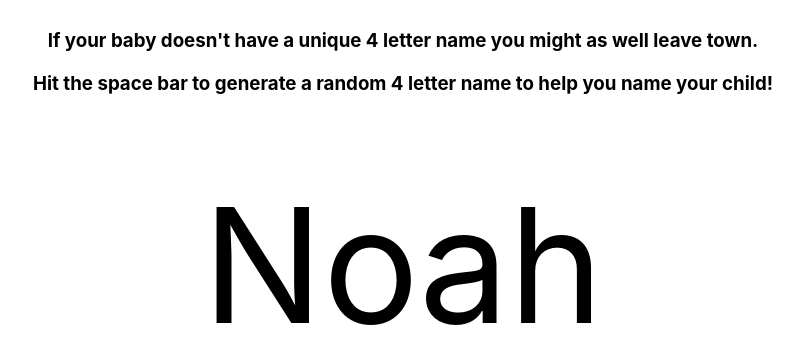
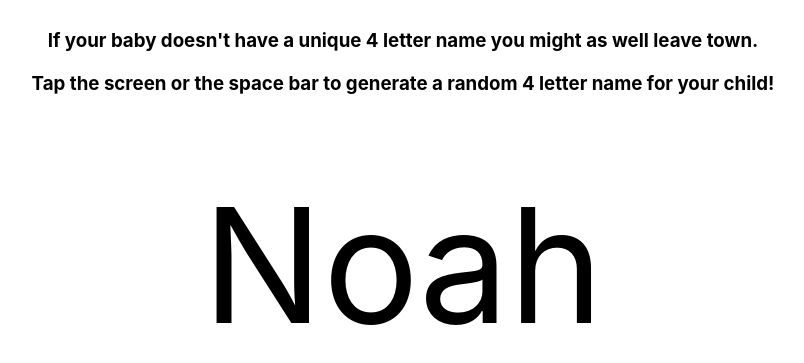
Before and after one commit to alistairjoelquinn/hipster_baby_name_generator, a plain HTML site: page index.html in a window 1280 px wide. Shown: the part 227-590 px from the top of the page, without its empty margins (245-1049 px from the left). Drawn offline with Linux system fonts and the light colour scheme.

Commit message:
txt updates to page

```diff
--- a/index.html
+++ b/index.html
@@ -10,7 +10,7 @@
 <body>
     <h1>Hipster Baby Name Generator</h1>
     <h3>If your baby doesn't have a unique 4 letter name you might as well leave town.</h3>
-    <h3>Hit the space bar to generate a random 4 letter name to help you name your child!</h3>
+    <h3>Tap the screen or the space bar to generate a random 4 letter name for your child!</h3>
     <section>
         <div>n</div>
         <div>o</div>
--- a/styles.css
+++ b/styles.css
@@ -1,5 +1,4 @@
 body {
-    /* background-color: darkseagreen; */
     height: 100vh;
     width: 100vw;
     overflow: hidden;
@@ -17,11 +16,9 @@ section {
     display: flex;
     align-items: center;
     justify-content: center;
-    /* border: 1px solid black; */
 }
 
 div {
-    /* background-color: #fff; */
     display: inline-block;
     font-size: 160px;
 }
@@ -32,6 +29,7 @@ div:nth-child(1) {
 
 h3 {
     margin: 10px;
+    text-align: center;
 }
 
 @media screen and (max-width: 800px) {
```
